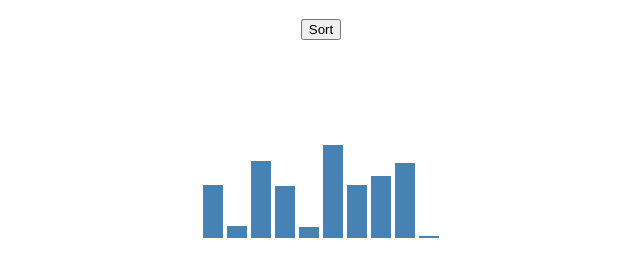
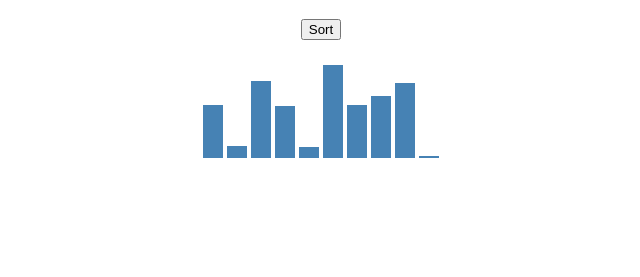
Before and after one commit to Mampenda/javascript-sorting-demo, a plain HTML site: page index.html in a window 1280 px wide. Shown: the part 61-338 px from the top of the page, without its empty margins (319-959 px from the left). Drawn offline with Linux system fonts and the light colour scheme.

```diff
--- a/styles.css
+++ b/styles.css
@@ -8,7 +8,7 @@ body {
     display: flex;
     justify-content: center;
     align-items: flex-end; /* Aligns bars at the bottom */
-    height: 200px; /* Set a fixed height for the container */
+    height: 120px; /* Set a fixed height for the container */
 }
 
 .bar {
```
Also changed, not shown: script.js (line endings or trailing spaces), 1 other file.
